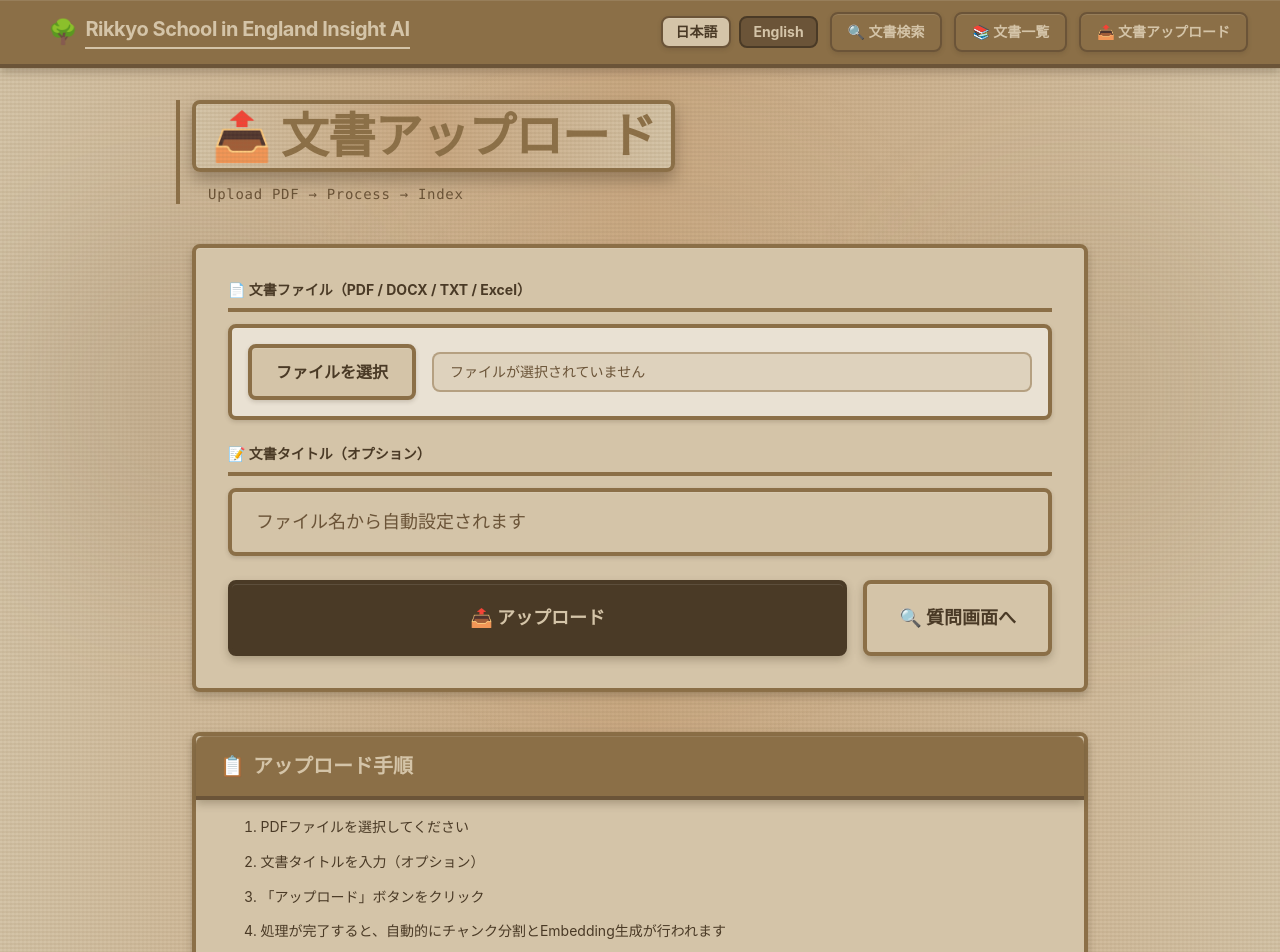
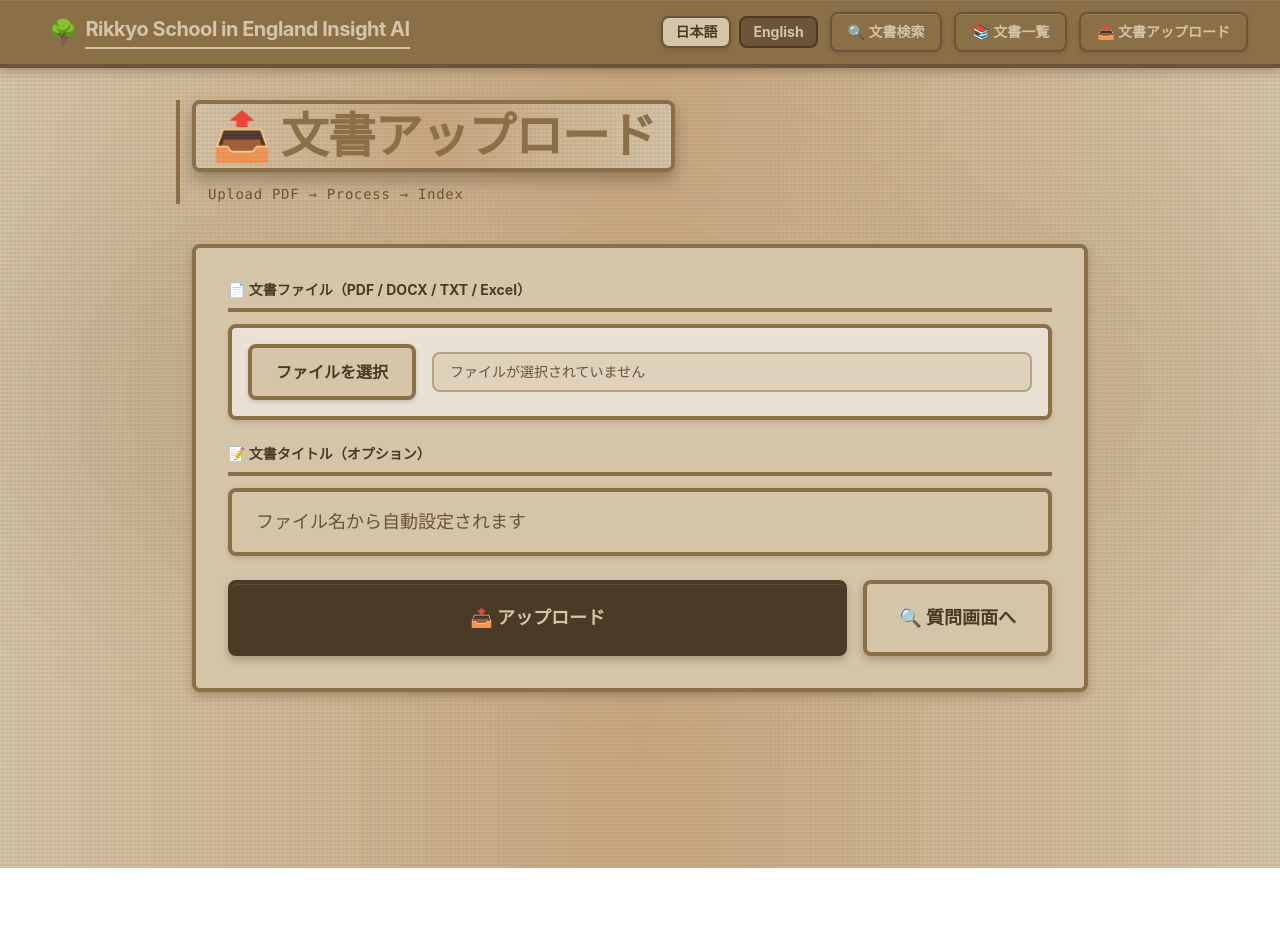
Before and after one commit to suzutaku6311-eng/RikkyoAI, a Next.js app: page /admin/upload in a window 1280 px wide. Shown: the top 952 px of the page. After the commit the page ends 868 px from the top, so only its background shows below. Built offline with nearby package versions, Linux system fonts and the light colour scheme.

Commit message:
アップロード手順セクションを削除

```diff
--- a/app/admin/upload/page.tsx
+++ b/app/admin/upload/page.tsx
@@ -262,21 +262,6 @@ export default function UploadPage() {
             </button>
           </div>
         </form>
-
-        <div className="mt-10 bg-wood-light p-8 border-4 border-wood-dark shadow-wood-md rounded-lg animate-fadeIn">
-          <div className="bg-wood-dark text-wood-light px-6 py-4 border-b-4 border-wood-darker rounded-t-lg shadow-wood-md -m-8 mb-4">
-            <h2 className="text-xl font-bold flex items-center gap-2">
-              <span>📋</span>
-              アップロード手順
-            </h2>
-          </div>
-          <ol className="list-decimal list-inside space-y-3 text-sm text-wood-darkest leading-relaxed ml-4">
-            <li>PDFファイルを選択してください</li>
-            <li>文書タイトルを入力（オプション）</li>
-            <li>「アップロード」ボタンをクリック</li>
-            <li>処理が完了すると、自動的にチャンク分割とEmbedding生成が行われます</li>
-          </ol>
-        </div>
       </div>
     </div>
   )
```
